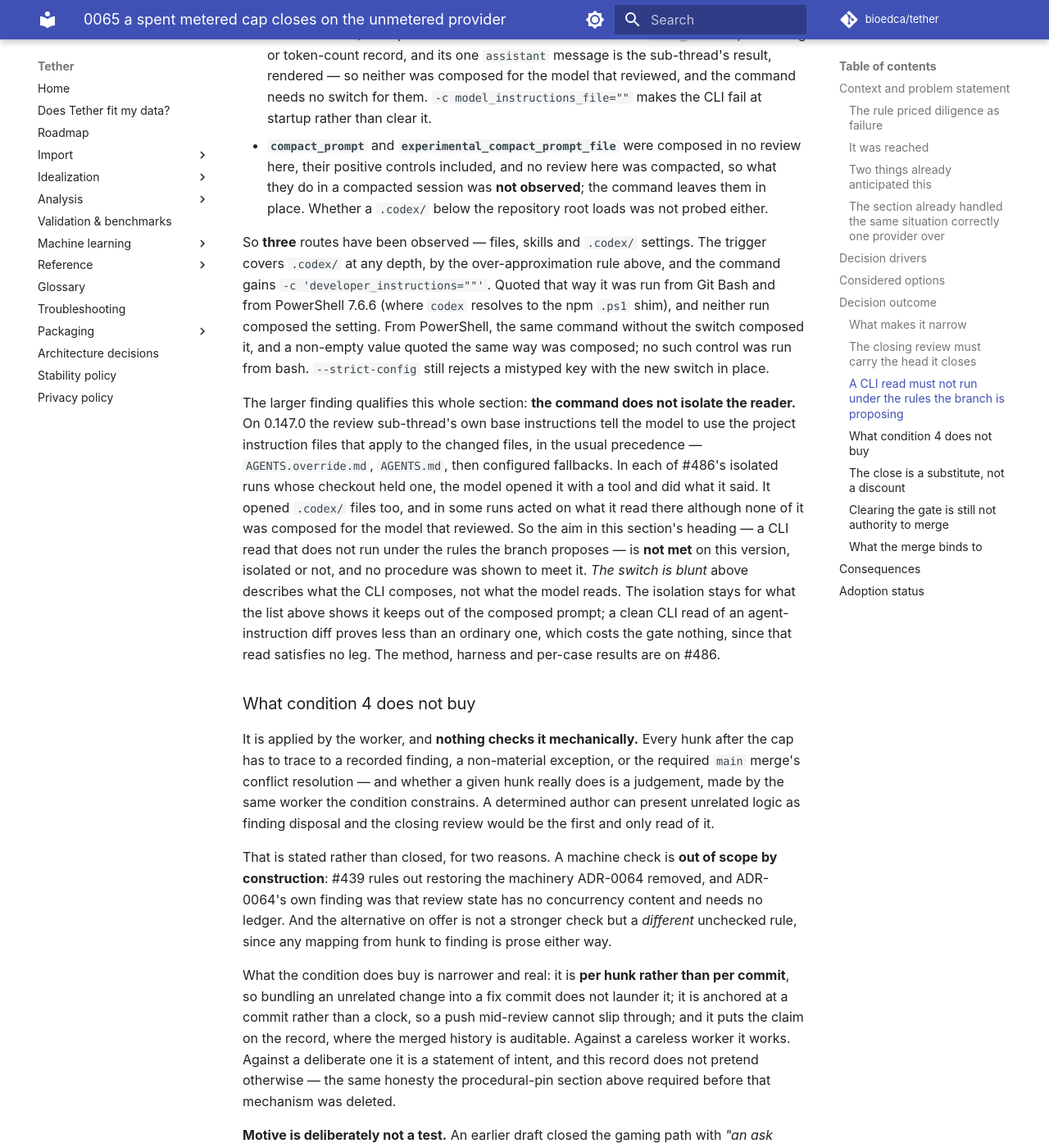
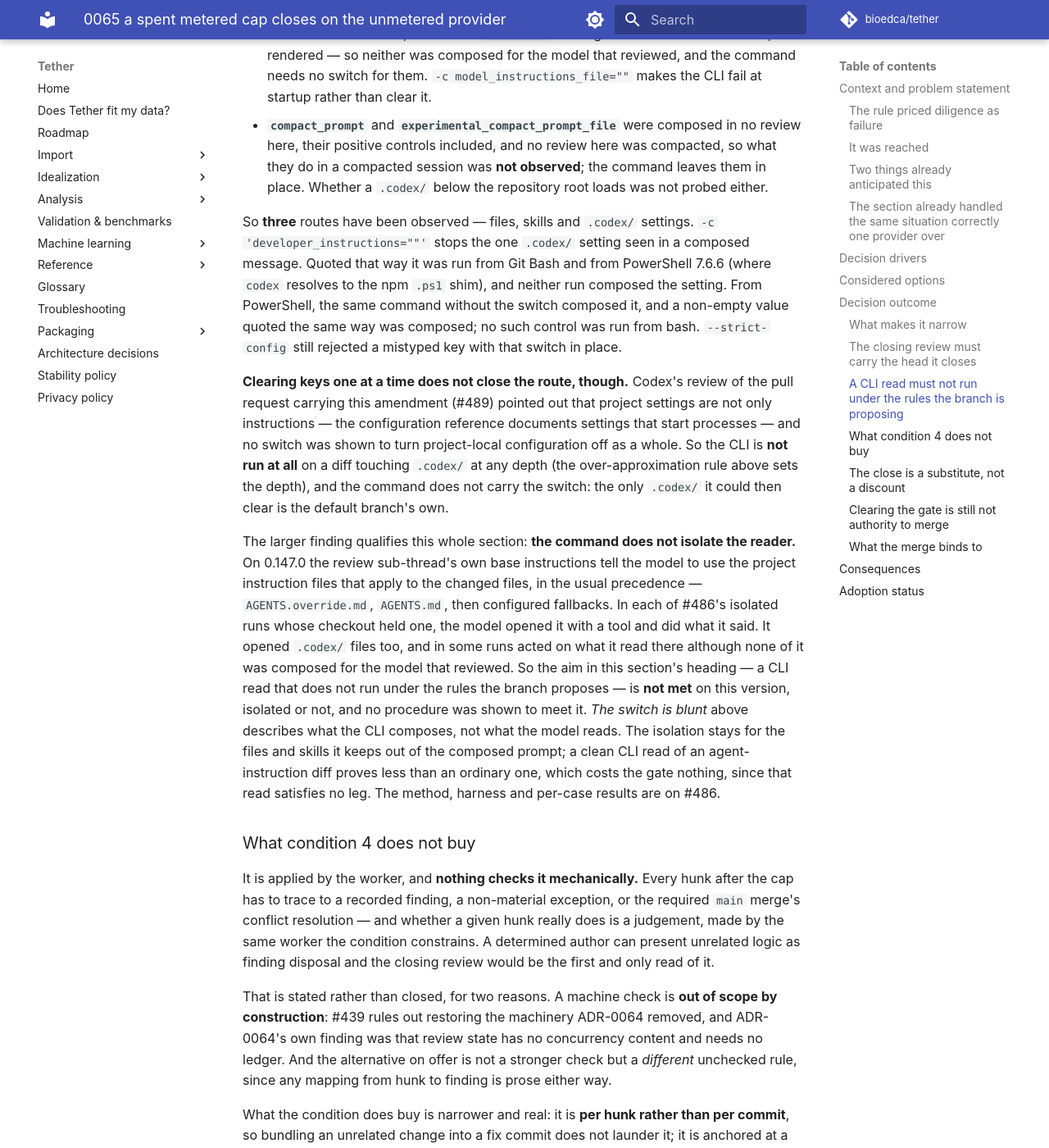
Before and after one commit to bioedca/tether, an MkDocs documentation site: the page built from docs/adr/0065-a-spent-metered-cap-closes-on-the-unmetered-provider.md, in a window 1280 px wide and 1400 px high, scrolled down 10394 px. Shown: the whole window at 82% size. Built offline with MkDocs 1.6.1 and Material for MkDocs 9.7.7, drawn with Linux system fonts in a browser that asks for light colours; comment, search, counter and statistics services are not loaded; the version menu is left out; some of the changed text lies outside the part shown.

Commit message:
docs(agents): skip the Codex CLI on a diff touching .codex/ rather than clear keys (#486)
Codex on #489 (P1, review 5434932003): clearing developer_instructions
does not close the .codex/ route. Project settings are not only
instructions -- the configuration reference documents settings that
start processes -- and no switch was shown to turn project-local
configuration off as a whole.

So a diff touching .codex/ at any depth is not run through the CLI at
all, in AGENTS.md section Review and CONTRIBUTING.md, and the command
drops -c developer_instructions="": the only .codex/ it could then clear
is the default branch's own. ADR-0065's 2026-10-06 amendment keeps the
observation and records the consequence. The compaction-key sentence in
CONTRIBUTING.md goes with the switch, since the CLI is no longer run on a
diff that could supply those keys.

AGENTS.md is 29,695 of 29,696 bytes.

Refs #486

```diff
--- a/docs/adr/0065-a-spent-metered-cap-closes-on-the-unmetered-provider.md
+++ b/docs/adr/0065-a-spent-metered-cap-closes-on-the-unmetered-provider.md
@@ -301,8 +301,8 @@
 failure mode of a silently-dropped override is a read that looks isolated and is not. Both were
 verified against the installed CLI (0.147.0) — a deliberately bogus key is rejected under
 `--strict-config`, and `project_doc_max_bytes` is accepted. The 2026-10-06 amendment at the end of
-this section adds a third observed route, `.codex/`, one of whose settings needs a switch of its
-own, and records that the command does not isolate the reader.
+this section adds a third observed route, `.codex/`, on which the CLI is not run at all, and
+records that the command does not isolate the reader.
 
 **That trigger over-approximates on purpose, and the four attempts it took to get there are the
 reason.** Each named a set; each was wrong, in both directions; each was caught only by the next
@@ -392,13 +392,19 @@
   compacted session was **not observed**; the command leaves them in place. Whether a `.codex/`
   below the repository root loads was not probed either.
 
-So **three** routes have been observed — files, skills and `.codex/` settings. The trigger covers
-`.codex/` at any depth, by the over-approximation rule above, and the command gains
-`-c 'developer_instructions=""'`. Quoted that way it was run from Git Bash and from PowerShell
-7.6.6 (where `codex` resolves to the npm `.ps1` shim), and neither run composed the setting. From
-PowerShell, the same command without the switch composed it, and a non-empty value quoted the same
-way was composed; no such control was run from bash. `--strict-config` still rejects a mistyped
-key with the new switch in place.
+So **three** routes have been observed — files, skills and `.codex/` settings.
+`-c 'developer_instructions=""'` stops the one `.codex/` setting seen in a composed message. Quoted
+that way it was run from Git Bash and from PowerShell 7.6.6 (where `codex` resolves to the npm
+`.ps1` shim), and neither run composed the setting. From PowerShell, the same command without the
+switch composed it, and a non-empty value quoted the same way was composed; no such control was
+run from bash. `--strict-config` still rejected a mistyped key with that switch in place.
+
+**Clearing keys one at a time does not close the route, though.** Codex's review of the pull
+request carrying this amendment (#489) pointed out that project settings are not only instructions
+— the configuration reference documents settings that start processes — and no switch was shown to
+turn project-local configuration off as a whole. So the CLI is **not run at all** on a diff
+touching `.codex/` at any depth (the over-approximation rule above sets the depth), and the command
+does not carry the switch: the only `.codex/` it could then clear is the default branch's own.
 
 The larger finding qualifies this whole section: **the command does not isolate the reader.** On
 0.147.0 the review sub-thread's own base instructions tell the model to use the project instruction
@@ -409,7 +415,7 @@
 this section's heading — a CLI read that does not run under the rules the branch proposes — is
 **not met** on this version, isolated or not, and no procedure was shown to meet it. *The switch is
 blunt* above describes what the CLI composes, not what the model reads. The isolation stays for
-what the list above shows it keeps out of the composed prompt; a clean CLI read of an
+the files and skills it keeps out of the composed prompt; a clean CLI read of an
 agent-instruction diff proves less than an ordinary one, which costs the gate nothing, since that
 read satisfies no leg. The method, harness and per-case results are on #486.
 
```
Also changed, not shown: AGENTS.md (+3 -3 lines), CONTRIBUTING.md (+13 -13 lines).
